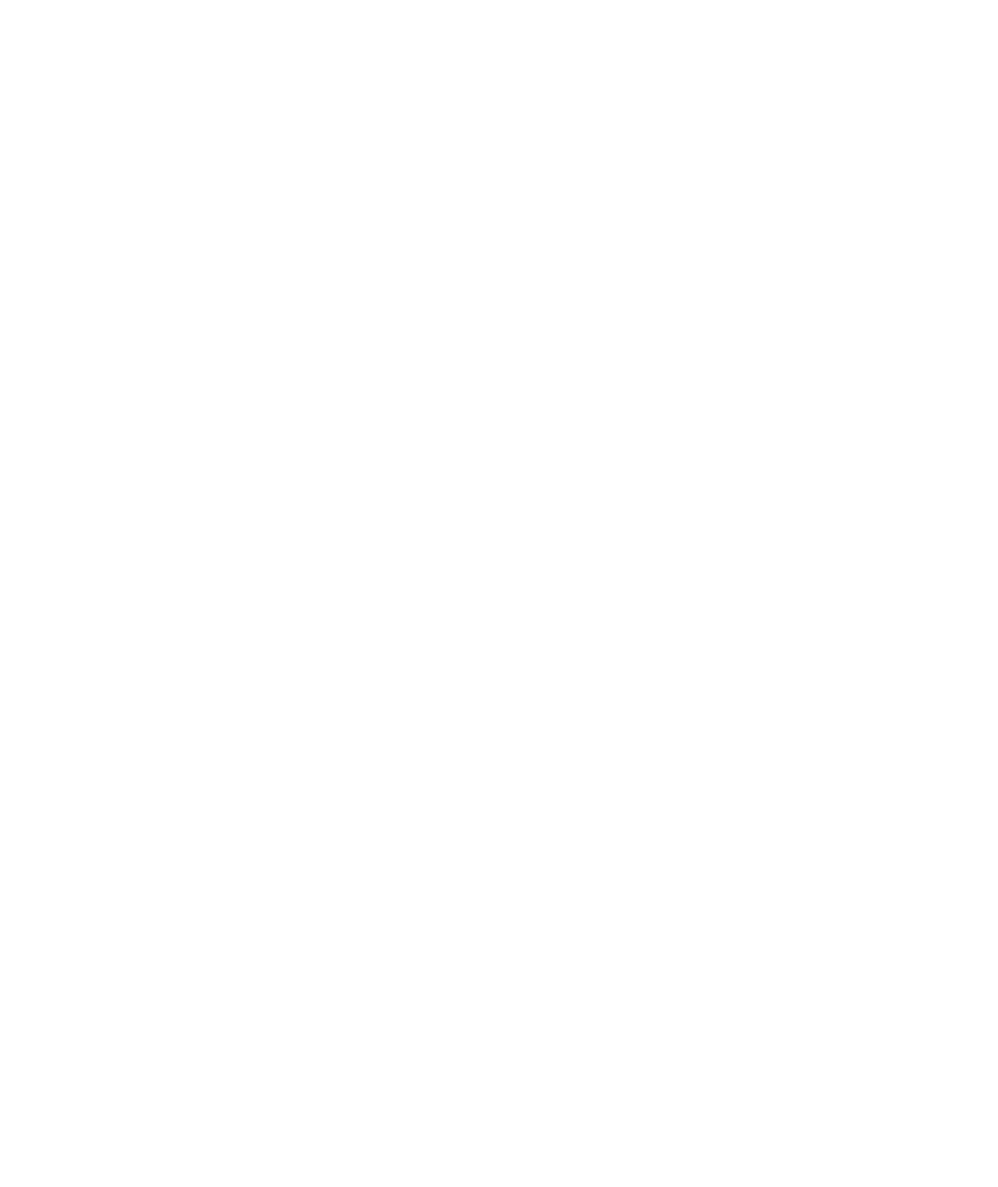
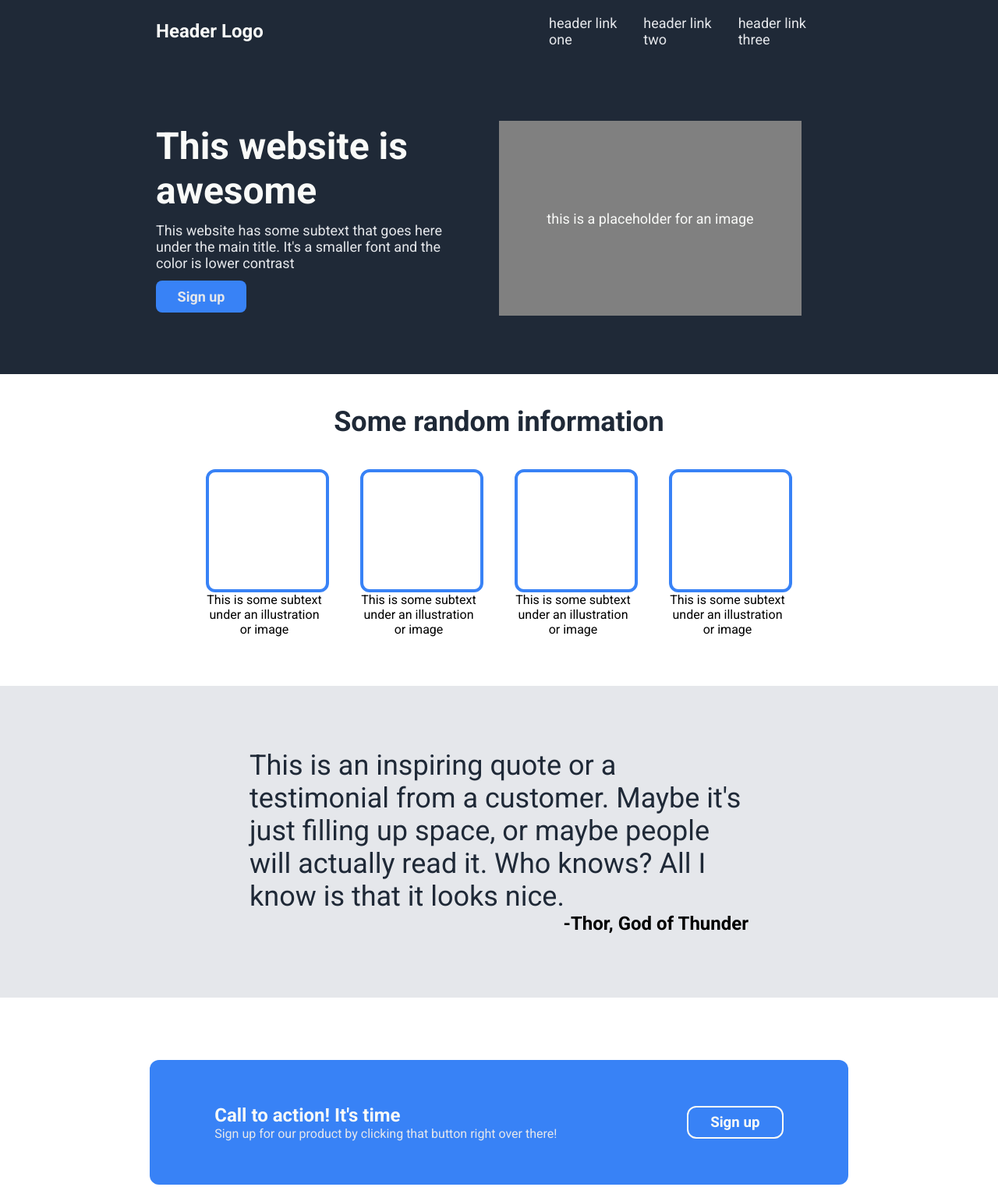
Before and after one commit to suryanone/landing_page, a plain HTML site: page index.html in a window 1280 px wide. Shown: the top 1523 px of the page at 78% size. Before the commit the page ends 800 px from the top, so only its background shows below. Drawn offline with Linux system fonts and the light colour scheme.

Commit message:
Update project
Push up to date landing project

```diff
--- a/index.html
+++ b/index.html
@@ -5,7 +5,102 @@
     <meta http-equiv="X-UA-Compatible" content="IE=edge" />
     <meta name="viewport" content="width=device-width, initial-scale=1.0" />
     <title>Landing_page</title>
+    <link
+      href="https://fonts.googleapis.com/css2?family=Roboto:ital,wght@0,300;0,400;0,500;0,700;0,900;1,300;1,400;1,500;1,700;1,900&display=swap"
+      rel="stylesheet"
+    />
     <link rel="stylesheet" href="style.css" />
   </head>
-  <body></body>
+  <body>
+    <div class="header">
+      <div class="header-wrapper">
+        <div class="header-left">
+          <h2 class="header-left logo">Header Logo</h2>
+        </div>
+        <div class="header-right">
+          <ul class="header-right link">
+            <li class="header-right link one">header link one</li>
+            <li class="header-right link two">header link two</li>
+            <li class="header-right link three">header link three</li>
+          </ul>
+        </div>
+      </div>
+    </div>
+    <div class="hero">
+      <div class="hero-wrapper">
+        <div class="hero-left">
+          <h1 class="hero-left title">This website is awesome</h1>
+          <p class="hero-left description">
+            This website has some subtext that goes here under the main title.
+            It's a smaller font and the color is lower contrast
+          </p>
+          <h3 class="hero-left button">Sign up</h3>
+        </div>
+        <div class="hero-right">
+          <div class="hero-right-wrapper">
+            <p class="hero-right text">this is a placeholder for an image</p>
+          </div>
+        </div>
+      </div>
+    </div>
+    <div class="content">
+      <div class="content-wrapper">
+        <div class="content-top">
+          <h1 class="content-top title">Some random information</h1>
+        </div>
+        <div class="content-bottom">
+          <div class="content-bottom-container">
+            <div class="content-bottom square"></div>
+            <p class="content-bottom text">
+              This is some subtext under an illustration or image
+            </p>
+          </div>
+          <div class="content-bottom-container">
+            <div class="content-bottom square"></div>
+            <p class="content-bottom text">
+              This is some subtext under an illustration or image
+            </p>
+          </div>
+          <div class="content-bottom-container">
+            <div class="content-bottom square"></div>
+            <p class="content-bottom text">
+              This is some subtext under an illustration or image
+            </p>
+          </div>
+          <div class="content-bottom-container">
+            <div class="content-bottom square"></div>
+            <p class="content-bottom text">
+              This is some subtext under an illustration or image
+            </p>
+          </div>
+        </div>
+      </div>
+    </div>
+    <div class="quote">
+      <div class="quote-wrapper">
+        <p class="quote description">
+          This is an inspiring quote or a testimonial from a customer. Maybe
+          it's just filling up space, or maybe people will actually read it. Who
+          knows? All I know is that it looks nice.
+        </p>
+        <h2 class="quote text">-Thor, God of Thunder</h2>
+      </div>
+    </div>
+    <div class="signup">
+      <div class="signup-wrapper">
+        <div class="signup-left">
+          <h2 class="signup-left title">Call to action! It's time</h2>
+          <p class="signup-left text">
+            Sign up for our product by clicking that button right over there!
+          </p>
+        </div>
+        <div class="signup-right">
+          <h3 class="signup-right text">Sign up</h3>
+        </div>
+      </div>
+    </div>
+    <div class="footer">
+      <h3 class="footer text">Copyright &#169 The Odin Project 2021</h3>
+    </div>
+  </body>
 </html>
--- a/style.css
+++ b/style.css
@@ -0,0 +1,218 @@
+* {
+  margin: 0;
+  font-family: "Roboto";
+}
+
+.header {
+  width: 100%;
+  background-color: #1f2937;
+  height: 80px;
+}
+
+.header-wrapper {
+  height: 100%;
+  padding: 0 200px;
+  display: flex;
+  align-items: center;
+  justify-content: center;
+}
+
+.header-left {
+  flex: 1;
+}
+
+.header-left .logo {
+  color: #f9faf8;
+  font-size: 24px;
+}
+
+.header-right {
+  flex: 1;
+  margin: 0 12px;
+}
+
+.header-right .link {
+  list-style: none;
+  display: flex;
+  color: #e5e7eb;
+  font-size: 18px;
+}
+
+.hero {
+  width: 100%;
+  height: 400px;
+  background-color: #1f2937;
+}
+
+.hero-wrapper {
+  padding: 0 200px;
+  height: 100%;
+  display: flex;
+  align-items: center;
+  justify-content: center;
+}
+
+.hero-left {
+  flex: 1;
+  width: 400px;
+}
+
+.hero-left .title {
+  font-weight: bolder;
+  color: #f9faf8;
+  font-size: 48px;
+  margin-bottom: 12px;
+}
+
+.hero-left .description {
+  font-size: 18px;
+  color: #e5e7eb;
+  margin-bottom: 12px;
+}
+
+.hero-left .button {
+  font-size: 18px;
+  color: #e5e7eb;
+  padding: 10px 18px;
+  border-radius: 8px;
+  text-align: center;
+  width: 80px;
+  background-color: #3882f6;
+}
+
+.hero-right {
+  flex: 1;
+}
+
+.hero-right-wrapper {
+  background-color: gray;
+  height: 250px;
+  padding: 0;
+  margin-right: 52px;
+}
+
+.hero-right .text {
+  height: 100%;
+  display: flex;
+  justify-content: center;
+  align-items: center;
+  color: #f9faf8;
+  font-size: 18px;
+}
+
+.content {
+  width: 100%;
+  height: 400px;
+}
+
+.content-wrapper {
+  padding: 0 200px;
+  display: flex;
+  flex-direction: column;
+  align-items: center;
+}
+
+.content-top {
+  margin: 20px 0px;
+}
+
+.content-top .title {
+  font-size: 36px;
+  font-weight: bolder;
+  color: #1f2937;
+}
+
+.content-bottom {
+  display: flex;
+  margin: 0px 20px;
+}
+
+.content-bottom .square {
+  width: 150px;
+  height: 150px;
+  border-radius: 12px;
+  border: 4px solid #3882f6;
+}
+
+.content-bottom .text {
+  width: 150px;
+  text-align: center;
+}
+
+.quote {
+  width: 100%;
+  background-color: #e5e7eb;
+}
+
+.quote-wrapper {
+  height: 400px;
+  width: 50%;
+  margin: auto;
+  display: flex;
+  align-items: center;
+  flex-direction: column;
+  justify-content: center;
+  text-align: center;
+}
+
+.quote .description {
+  font-size: 36px;
+  color: #1f2937;
+  font: italic;
+  font-weight: light;
+  text-align: left;
+}
+
+.quote .text {
+  text-align: right;
+}
+
+.signup {
+  width: 100%;
+  height: 320px;
+  display: flex;
+  justify-content: center;
+  align-items: center;
+}
+
+.signup-wrapper {
+  width: 70%;
+  height: 50%;
+  display: flex;
+  justify-content: space-around;
+  align-items: center;
+  border-radius: 12px;
+  background-color: #3882f6;
+}
+
+.signup-left .title {
+  color: #f9faf8;
+}
+
+.signup-left .text {
+  color: #e5e7eb;
+}
+
+.signup-right .text {
+  color: #f9faf8;
+  width: 80px;
+  padding: 8px 20px;
+  border: 2px solid #f9faf8;
+  border-radius: 12px;
+  text-align: center;
+}
+
+.footer {
+  width: 100%;
+  background-color: #1f2937;
+  height: 80px;
+  display: flex;
+  justify-content: center;
+  align-items: center;
+}
+
+.footer .text {
+  text-align: center;
+  font-size: 18px;
+  color: #e5e7eb;
+}
```
